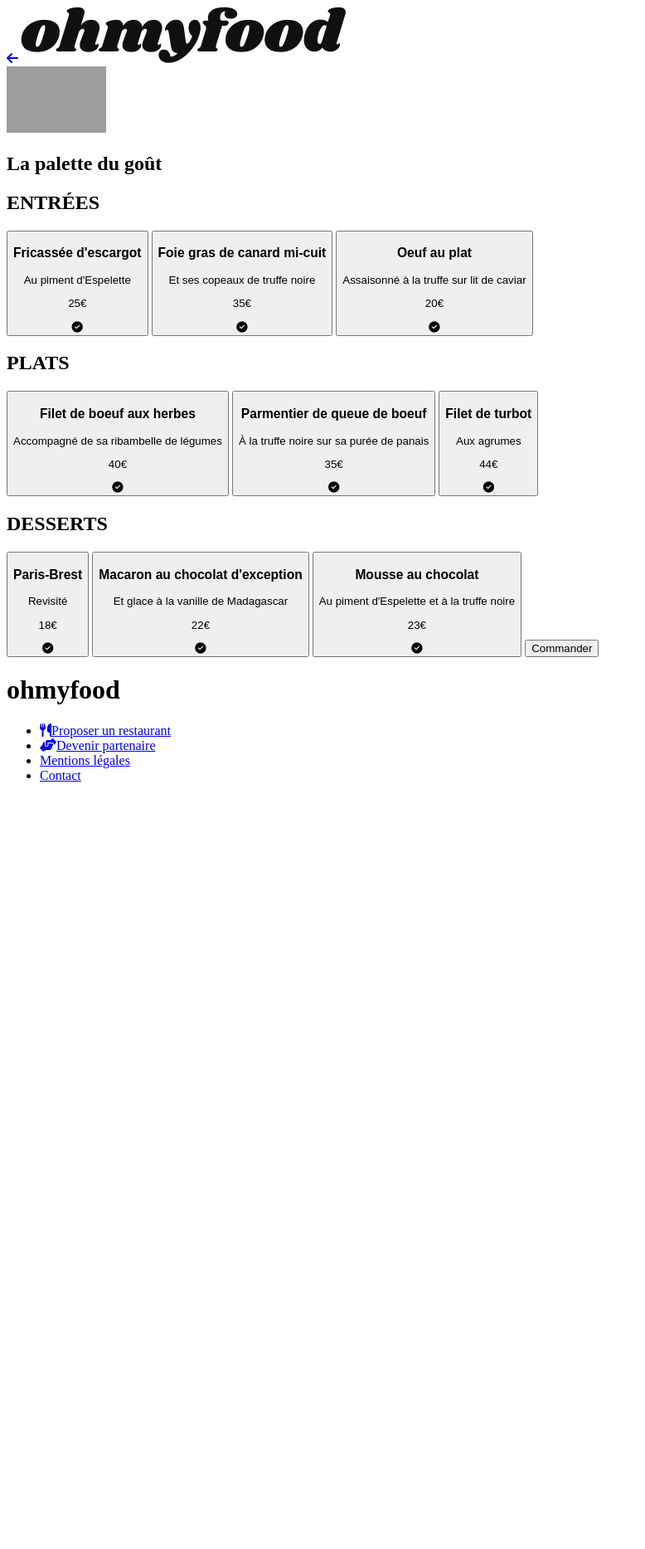
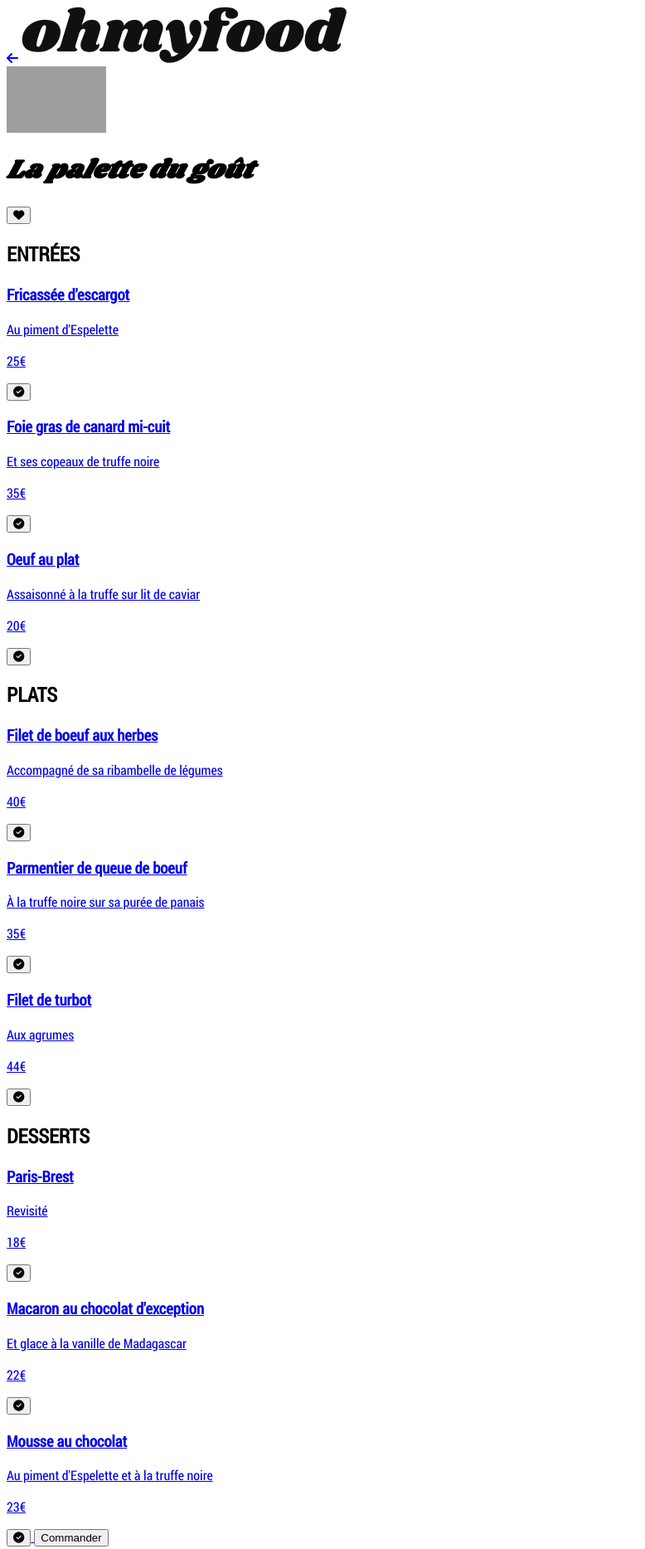
Before and after one commit to jmfamery/JMFAMERY_3_22072021, a website: page resto-1.html in a window 1280 px wide. Shown: the top 1867 px of the page at 83% size, without its empty margins (0-778 px from the left). Before the commit the page ends 960 px from the top, so only its background shows below. Drawn offline with nearby package versions, Linux system fonts and the light colour scheme; files that its build step writes are made by us from their sources; grey boxes are pictures that could not be loaded.

Commit message:
HTML + données base

```diff
--- a/resto-1.html
+++ b/resto-1.html
@@ -3,7 +3,7 @@
     <!-- Données de base -->
     <head>
         <meta charset="utf-8" />
-        <link rel="stylesheet" href="public/css/styles.css" />
+        <link rel="stylesheet" href="public/css/style.css" />
         <script src="https://kit.fontawesome.com/9cee28601f.js" crossorigin="anonymous"></script>
         <title>Ohmyfood : La palette du goût</title>
         <meta name="viewport" content="width=device-width, initial-scale=1">
@@ -12,113 +12,116 @@
     <!-- Resto 1 -->
     <body>
         <!-- Logo -->
-        <header class="logo">
-            <a href="index.html" class="accueil"><i class="fas fa-arrow-left"></i></a>
-            <img src="public/images/logo/ohmyfood.png" alt="logo de ohmyfood">
+        <header class="header">
+            <a href="index.html" class="header__accueil"><i class="fas fa-arrow-left"></i></a>
+            <img class="header__image" src="public/images/logo/ohmyfood.png" alt="logo de ohmyfood">
         </header>
 
-        <!-- Menu -->
-        <section class="menu">
-            <div class="menu_image">
+        <!-- Carte -->
+        <section class="carte">
+            <div class="carte__image">
                 <img src="public/images/restaurants/jay-wennington-N_Y88TWmGwA-unsplash.jpg" alt="la palette du gout">
             </div>
 
-            <div class="menu__titre">
+            <div class="carte__titre">
                 <h1>La palette du goût</h1>
+                <button><i class="fas fa-heart"></i></button>
             </div>
 
-            <div class="menu__entrees">
-                <div class="menu__entrees--titre">
+            <div class="carte__plats plat">
+                <div class="plat__titre">
                     <h2>ENTRÉES</h2>
                 </div>
 
-                <button class="menu__entrees--detail">
+                <a href="#" class="plat__descriptif">
                     <h3>Fricassée d'escargot</h3>
                     <p>Au piment d'Espelette</p>
                     <p>25€</p>
-                    <i class="fas fa-check-circle"></i>
-                </button>
+                    <button><i class="fas fa-check-circle"></i></button>
+                </a>
 
-                <button class="menu__entrees--detail">
+                <a href="#" class="plat__descriptif">
                     <h3>Foie gras de canard mi-cuit</h3>
                     <p>Et ses copeaux de truffe noire</p>
                     <p>35€</p>
-                    <i class="fas fa-check-circle"></i>
-                </button>
+                    <button><i class="fas fa-check-circle"></i></button>
+                </a>
 
-                <button class="menu__entrees--detail">
+                <a href="#" class="plat__descriptif">
                     <h3>Oeuf au plat</h3>
                     <p>Assaisonné à la truffe sur lit de caviar</p>
                     <p>20€</p>
-                    <i class="fas fa-check-circle"></i>
-                </button>
+                    <button><i class="fas fa-check-circle"></i></button>
+                </a>
             </div>
 
-            <div class="menu__plats">
-                <div class="menu__plats--titre">
+            <div class="carte__plats plat">
+                <div class="plat__titre">
                     <h2>PLATS</h2>
                 </div>
 
-                <button class="menu_plats--detail">
+                <a href="#" class="plat__descriptif">
                     <h3>Filet de boeuf aux herbes</h3>
                     <p>Accompagné de sa ribambelle de légumes</p>
                     <p>40€</p>
-                    <i class="fas fa-check-circle"></i>
-                </button>
+                    <button><i class="fas fa-check-circle"></i></button>
+                </a>
 
-                <button class="menu__plats--detail">
+                <a href="#" class="plat__descriptif">
                     <h3>Parmentier de queue de boeuf</h3>
                     <p>À la truffe noire sur sa purée de panais</p>
                     <p>35€</p>
-                    <i class="fas fa-check-circle"></i>
-                </button>
+                    <button><i class="fas fa-check-circle"></i></button>
+                </a>
 
-                <button class="menu__plats--detail">
+                <a href="#" class="plat__descriptif">
                     <h3>Filet de turbot</h3>
                     <p>Aux agrumes</p>
                     <p>44€</p>
-                    <i class="fas fa-check-circle"></i>
-                </button>
+                    <button><i class="fas fa-check-circle"></i></button>
+                </a>
             </div>
 
-            <div class="menu__desserts">
-                <div class="menu__desserts--titre">
+            <div class="carte__plats plat">
+                <div class="plat__titre">
                     <h2>DESSERTS</h2>
                 </div>
 
-                <button class="menu__desserts--detail">
+                <a href="#" class="plat__descriptif">
                     <h3>Paris-Brest</h3>
                     <p>Revisité</p>
                     <p>18€</p>
-                    <i class="fas fa-check-circle"></i>
-                </button>
+                    <button><i class="fas fa-check-circle"></i></button>
+                </a>
 
-                <button class="menu__desserts--detail">
+                <a href="#" class="plat__descriptif">
                     <h3>Macaron au chocolat d'exception</h3>
                     <p>Et glace à la vanille de Madagascar</p>
                     <p>22€</p>
-                    <i class="fas fa-check-circle"></i>
-                </button>
+                    <button><i class="fas fa-check-circle"></i></button>
+                </a>
 
-                <button class="menu__desserts--detail">
+                <a href="#" class="plat__descriptif">
                     <h3>Mousse au chocolat</h3>
                     <p>Au piment d'Espelette et à la truffe noire</p>
                     <p>23€</p>
-                    <i class="fas fa-check-circle"></i>
-                </button>
+                    <button><i class="fas fa-check-circle"></i></button>
+                </a>
 
-                <button class="menu__commande">Commander</button>
+                <button class="plat_commande">Commander</button>
+            </div>
+
             </div>
         </section>
 
         <!-- Information -->
-        <footer class="info">
-            <div class="info__titre">
+        <footer class="footer">
+            <div class="footer__titre">
                 <h1>ohmyfood</h1>
             </div>
 
             <nav>
-                <ul class="info__liste">
+                <ul class="footer__liste">
                     <li><a href="#"><i class="fas fa-utensils"></i>Proposer un restaurant</a></li>
                     <li><a href="#"><i class="fas fa-hands-helping"></i>Devenir partenaire</a></li>
                     <li><a href="#">Mentions légales</a></li>
--- a/sass/Base/_typography.scss
+++ b/sass/Base/_typography.scss
@@ -1,3 +1,10 @@
-header{
-    font-family: 'shrikhandregular', sans-serif;
+h1{
+    font-family: 'shrikhandregular', serif;
+    font-style: oblique;
+    font-size: 2rem;
+    font-weight: 900;
 }
+
+h2, h3, p{
+    font-family: 'roboto_condensedregular', sans-serif;
+}
--- /dev/null
+++ b/sass/composant/_restaurant.scss
@@ -0,0 +1,10 @@
+.restaurant{
+
+    &-image{
+
+    }
+
+    &-description{
+
+    }
+}
--- a/sass/layout/_form.scss
+++ b/sass/layout/_form.scss
@@ -1,9 +1,6 @@
 /* Forme image provisoir */
-.restaurant__titre--Resto-1 img,
-.restaurant__titre--Resto-2 img,
-.restaurant__titre--Resto-3 img,
-.restaurant__titre--Resto-4 img,
-.menu_image img {
+.restaurant img,
+.carte img {
     width: 120px;
     height: 80px;
 }
--- a/sass/main.scss
+++ b/sass/main.scss
@@ -1,6 +1,8 @@
 @import "./base/polices";
-@import "./Base/typography";
+@import "./base/typography";
 
 @import "./utils/variables";
 
+@import "./composant/restaurant";
+
 @import "./layout/form";
```
Also changed, not shown: index.html (+73 -50 lines), resto-2.html (+2 -2 lines), resto-3.html (+2 -2 lines), resto-4.html (+2 -2 lines), public/css/style.css, 1 other file.
